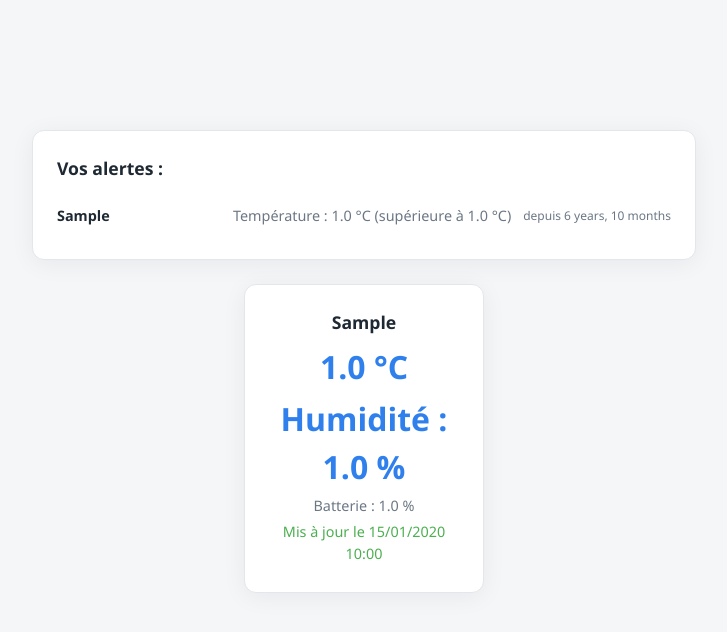
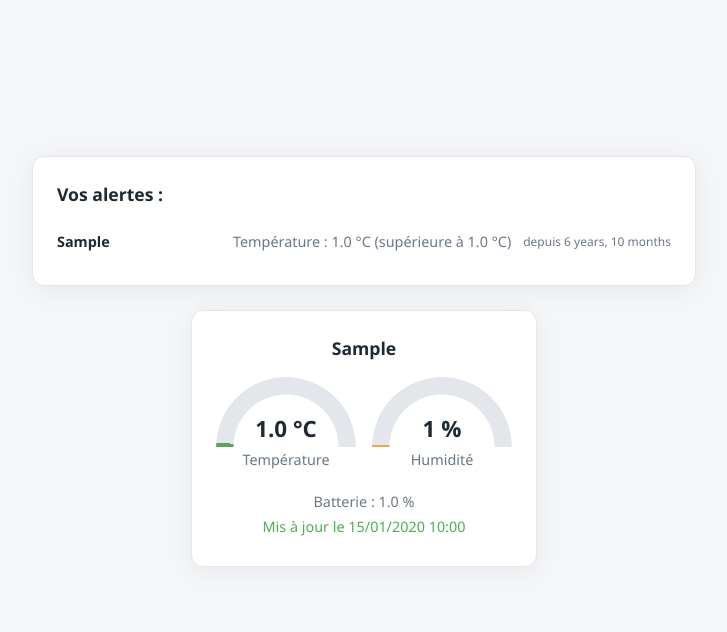
Before and after one commit to nzziw/PyDomus, a Django app: page / in a window 1280 px wide. Shown: the part 77-709 px from the top of the page, without its empty margins (276-1003 px from the left). Run offline with Django 5.2, Linux system fonts and the light colour scheme; a user stored in the database is signed in; tables that the repository leaves empty hold one stand-in row (values such as "Sample post").

Commit message:
feat: enhance sensor display with gauge visuals for temperature and humidity

```diff
--- a/pydomus/dashboard/templates/dashboard/index.html
+++ b/pydomus/dashboard/templates/dashboard/index.html
@@ -23,12 +23,22 @@
             <h2>{{ sensor.device.name }}</h2>
 
             {% if sensor.last_reading %}
-                {% if sensor.last_reading.temperature is not None %}
-                    <p class="valeur">{{ sensor.last_reading.temperature }} °C</p>
-                {% endif %}
-                {% if sensor.last_reading.humidity is not None %}
-                    <p class="valeur">Humidité : {{ sensor.last_reading.humidity }} %</p>
-                {% endif %}
+                <div class="gauges">
+                    {% if sensor.last_reading.temperature is not None %}
+                    <div class="gauge-box">
+                        <div class="gauge gauge-temp" style="--p: {% widthratio sensor.last_reading.temperature 50 100 %}"></div>
+                        <strong>{{ sensor.last_reading.temperature|floatformat:1 }} °C</strong>
+                        <p>Température</p>
+                    </div>
+                    {% endif %}
+                    {% if sensor.last_reading.humidity is not None %}
+                    <div class="gauge-box">
+                        <div class="gauge gauge-hum" style="--p: {{ sensor.last_reading.humidity|floatformat:0 }}"></div>
+                        <strong>{{ sensor.last_reading.humidity|floatformat:0 }} %</strong>
+                        <p>Humidité</p>
+                    </div>
+                    {% endif %}
+                </div>
                 {% if sensor.last_reading.battery is not None %}
                     <p class="lieu">Batterie : {{ sensor.last_reading.battery }} %</p>
                 {% endif %}
--- a/pydomus/static/style.css
+++ b/pydomus/static/style.css
@@ -260,7 +260,7 @@ button:hover {
 }
 
 .sensor {
-    width: 240px;
+    min-width: 240px;
     padding: 24px;
     background: var(--surface);
     border: 1px solid var(--border);
@@ -288,6 +288,37 @@ button:hover {
 .sensor .normal {
     color: var(--validated);
 }
+
+/* ---------- Gauges (demi-cercle) ---------- */
+.gauges {
+    display: flex;
+    justify-content: center;
+    gap: 16px;
+    margin: 16px 0;
+}
+
+.gauge-box {
+    text-align: center;
+}
+
+/* --p : 0–100 (template), --color : couleur de l'arc */
+.gauge {
+    width: 140px;
+    height: 70px;
+    border-radius: 70px 70px 0 0;
+    background: conic-gradient(from -90deg at 50% 100%, var(--color) calc(var(--p) * 1.8deg), var(--border) 0);
+    mask: radial-gradient(circle at 50% 100%, transparent 52px, #000 53px);
+}
+
+.gauge-box strong {
+    display: block;
+    margin-top: -1.6em;
+    font-size: 1.4rem;
+    color: var(--text);
+}
+
+.gauge-temp { --color: #5aa55a; }
+.gauge-hum  { --color: #f0a840; }
 
 /* ---------- Alerts ---------- */
 .alert-column {
```
